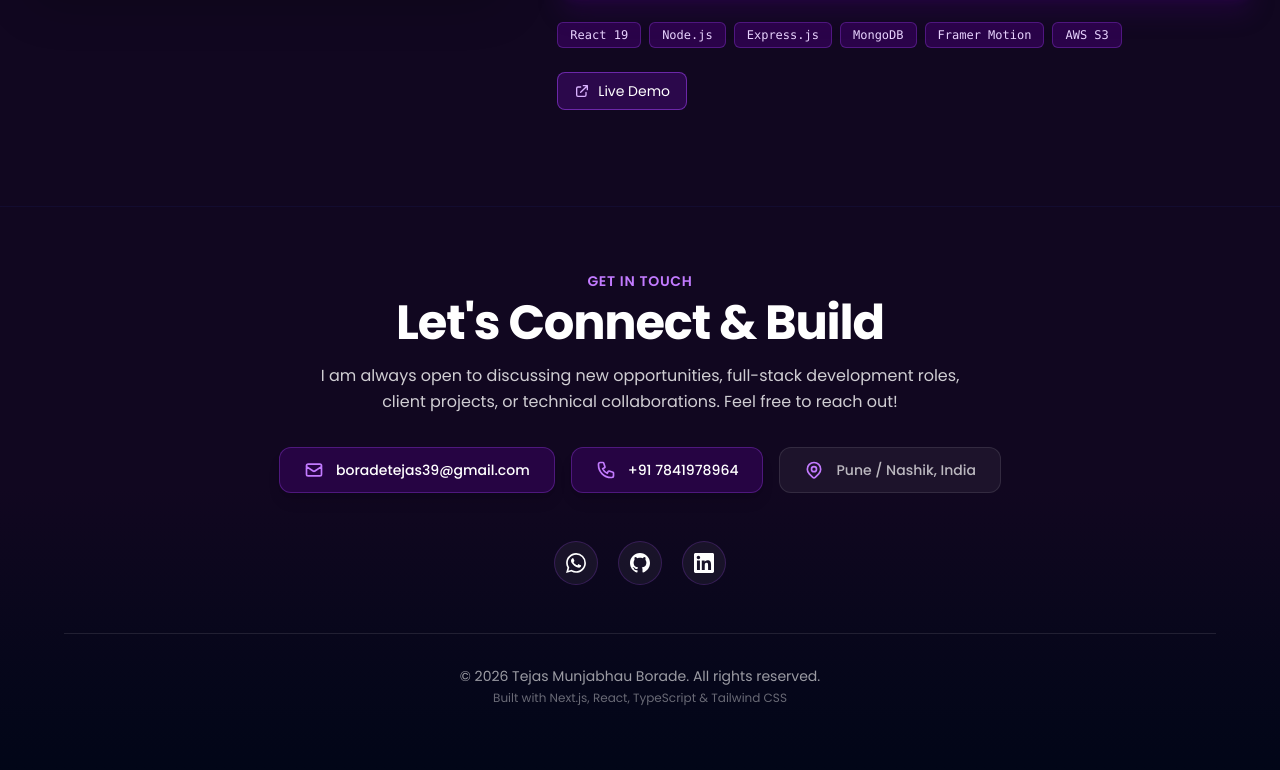
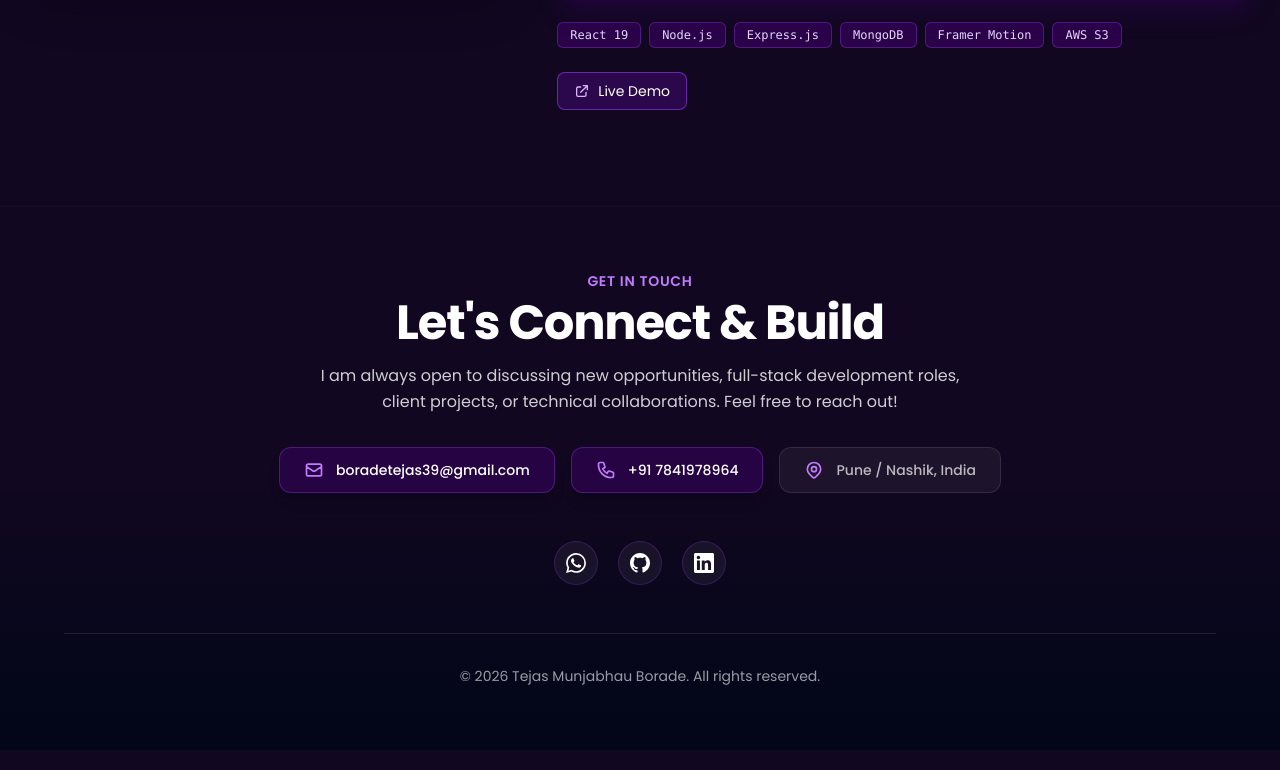
Before and after one commit to boradetejas39-cell/MyPortfolio, a Next.js app: page / in a window 1280 px wide. Shown: the part 5930-6700 px from the top of the page. Built offline with nearby package versions, Linux system fonts and the light colour scheme.

Commit message:
resume changed

```diff
--- a/app/components/Footer.tsx
+++ b/app/components/Footer.tsx
@@ -57,7 +57,7 @@
             aria-label="WhatsApp"
           >
             <svg className="w-4 h-4 sm:w-5 sm:h-5" fill="currentColor" viewBox="0 0 24 24">
-              <path d="M17.472 14.382c-.297-.149-1.758-.867-2.03-.967-.273-.099-.471-.148-.67.15-.197.297-.767.966-.94 1.164-.173.199-.347.223-.644.075-.297-.15-1.255-.463-2.39-1.475-.883-.788-1.48-1.761-1.653-2.059-.173-.297-.018-.458.13-.606.134-.133.298-.347.446-.52.149-.174.198-.298.298-.497.099-.198.05-.371-.025-.52-.075-.149-.669-1.612-.916-2.207-.242-.579-.487-.5-.669-.51-.173-.008-.371-.01-.57-.01-.198 0-.52.074-.792.372-.272.297-1.04 1.016-1.04 2.479 0 1.462 1.065 2.875 1.213 3.074.149.198 2.096 3.2 5.077 4.487.709.306 1.262.489 1.694.625.712.227 1.36.195 1.871.118.571-.085 1.758-.719 2.006-1.413.248-.694.248-1.289.173-1.413-.074-.124-.272-.198-.57-.347m-5.421 7.403h-.004a9.87 9.87 0 01-5.031-1.378l-.361-.214-3.741.982.998-3.648-.235-.374a9.86 9.86 0 01-1.51-5.26c.001-5.45 4.436-9.884 9.888-9.884 2.64 0 5.122 1.03 6.988 2.898a9.825 9.825 0 012.893 6.994c-.003 5.45-4.437 9.884-9.885 9.884m8.413-18.297A11.815 11.815 0 0012.05 0C5.495 0 .16 5.335.157 11.892c0 2.096.547 4.142 1.588 5.945L.057 24l6.305-1.654a11.882 11.882 0 005.683 1.448h.005c6.554 0 11.89-5.335 11.893-11.893a11.821 11.821 0 00-3.48-8.413z"/>
+              <path d="M17.472 14.382c-.297-.149-1.758-.867-2.03-.967-.273-.099-.471-.148-.67.15-.197.297-.767.966-.94 1.164-.173.199-.347.223-.644.075-.297-.15-1.255-.463-2.39-1.475-.883-.788-1.48-1.761-1.653-2.059-.173-.297-.018-.458.13-.606.134-.133.298-.347.446-.52.149-.174.198-.298.298-.497.099-.198.05-.371-.025-.52-.075-.149-.669-1.612-.916-2.207-.242-.579-.487-.5-.669-.51-.173-.008-.371-.01-.57-.01-.198 0-.52.074-.792.372-.272.297-1.04 1.016-1.04 2.479 0 1.462 1.065 2.875 1.213 3.074.149.198 2.096 3.2 5.077 4.487.709.306 1.262.489 1.694.625.712.227 1.36.195 1.871.118.571-.085 1.758-.719 2.006-1.413.248-.694.248-1.289.173-1.413-.074-.124-.272-.198-.57-.347m-5.421 7.403h-.004a9.87 9.87 0 01-5.031-1.378l-.361-.214-3.741.982.998-3.648-.235-.374a9.86 9.86 0 01-1.51-5.26c.001-5.45 4.436-9.884 9.888-9.884 2.64 0 5.122 1.03 6.988 2.898a9.825 9.825 0 012.893 6.994c-.003 5.45-4.437 9.884-9.885 9.884m8.413-18.297A11.815 11.815 0 0012.05 0C5.495 0 .16 5.335.157 11.892c0 2.096.547 4.142 1.588 5.945L.057 24l6.305-1.654a11.882 11.882 0 005.683 1.448h.005c6.554 0 11.89-5.335 11.893-11.893a11.821 11.821 0 00-3.48-8.413z" />
             </svg>
           </Link>
 
@@ -90,9 +90,9 @@
           <p className="text-white/60 text-xs sm:text-sm">
             © {new Date().getFullYear()} Tejas Munjabhau Borade. All rights reserved.
           </p>
-          <p className="text-white/40 text-[11px] sm:text-xs mt-1">
+          {/* <p className="text-white/40 text-[11px] sm:text-xs mt-1">
             Built with Next.js, React, TypeScript & Tailwind CSS
-          </p>
+          </p> */}
         </div>
       </div>
     </footer>
```
Also changed, not shown: 2 other files (tests, documents, lock files or other folders).
